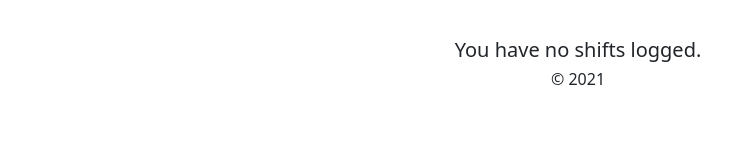
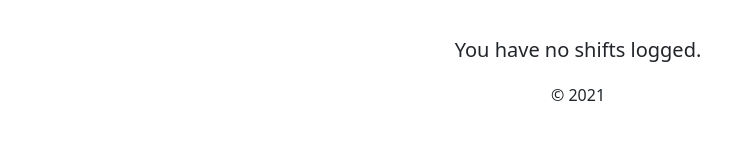
Before and after one commit to tsimian/shift_tracker, a React (Create React App) app: page / in a window 1280 px wide. Shown: the part 136-296 px from the top of the page, without its empty margins (62-793 px from the left). Built offline with nearby package versions, Linux system fonts and the light colour scheme.

Commit message:
Added margin to Footer

```diff
--- a/src/components/Footer.js
+++ b/src/components/Footer.js
@@ -1,6 +1,6 @@
 const Footer = () => {
     return (
-        <div className="text-center">
+        <div className="text-center mt-4">
             <h6>&copy; 2021</h6>
         </div>
     )
```
